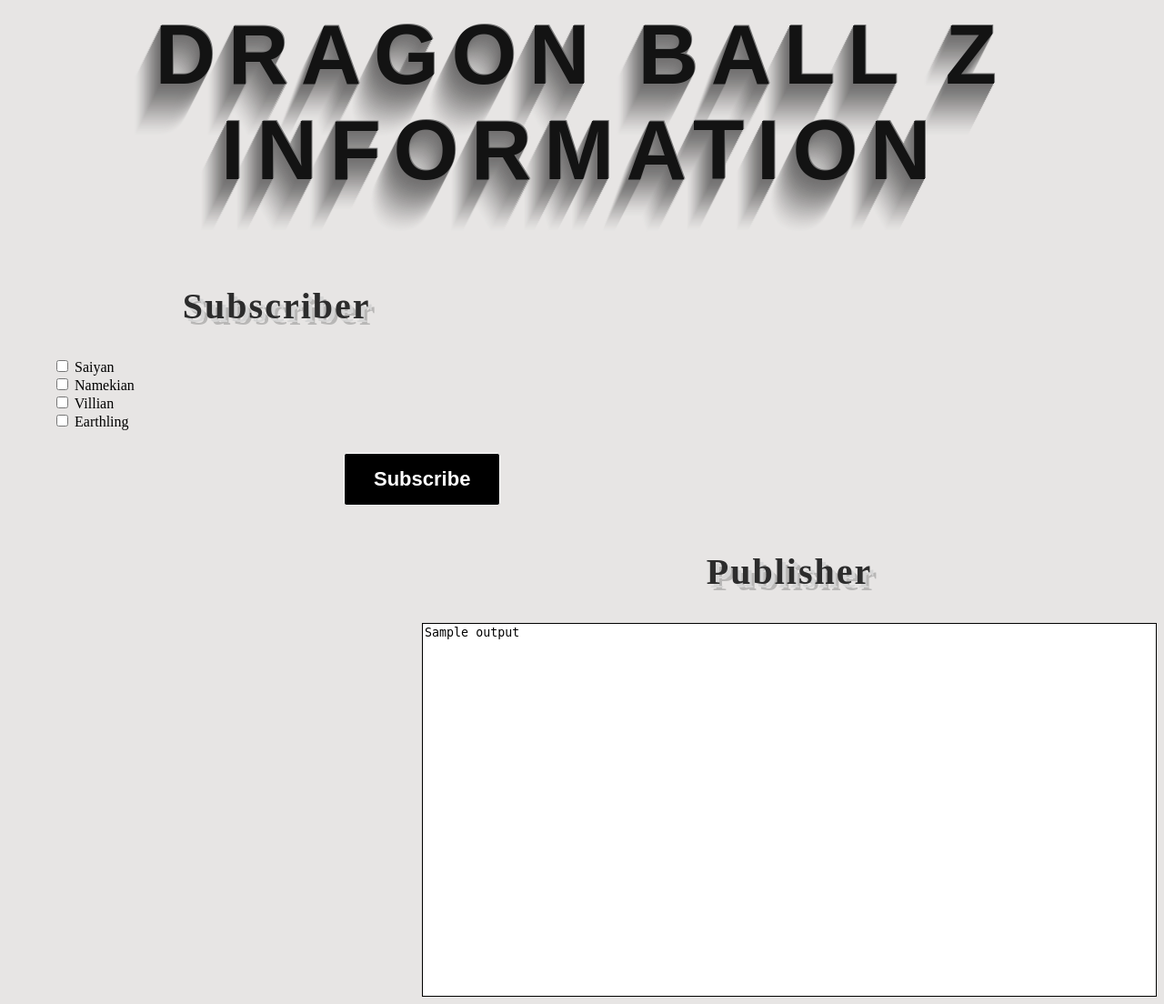
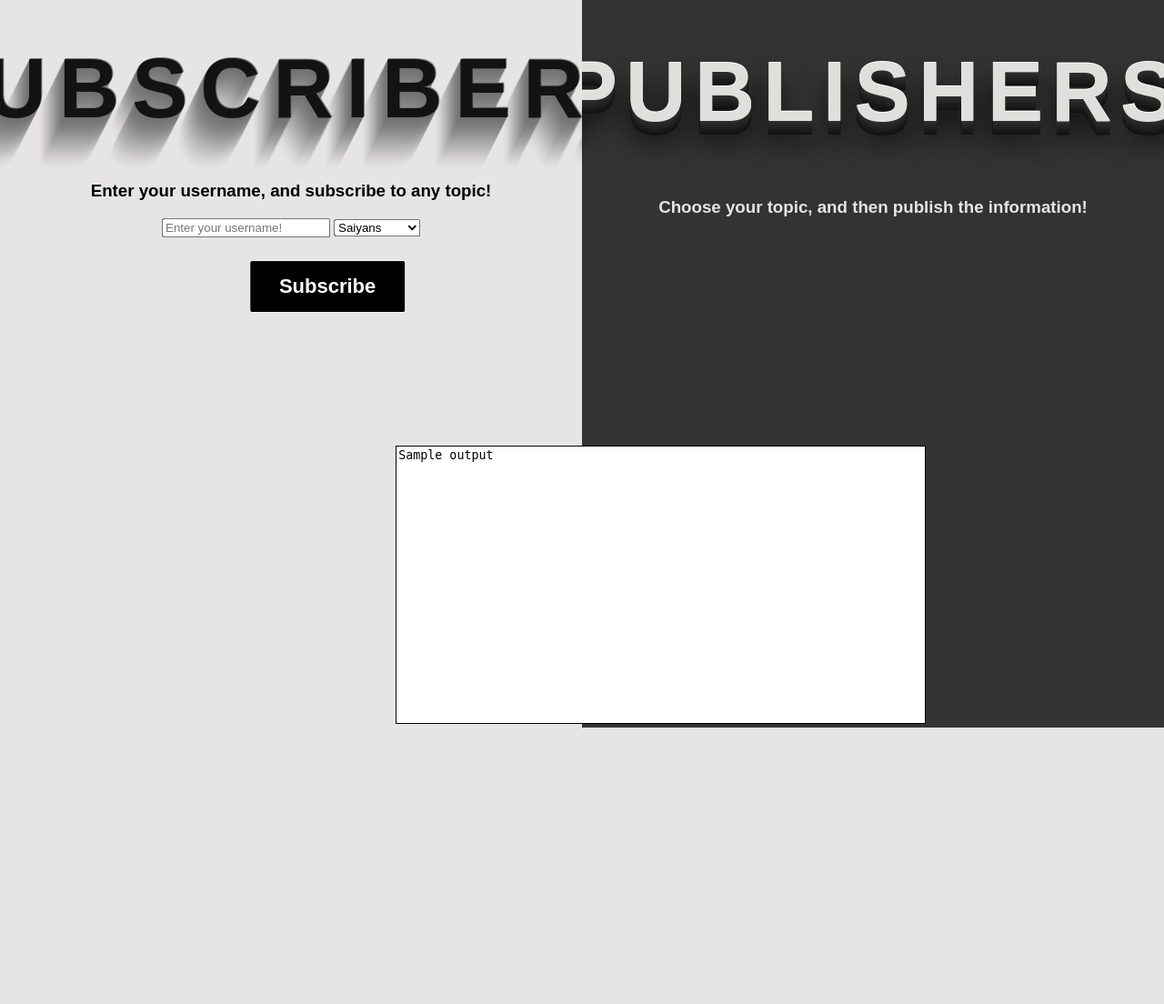
Before and after one commit to jaredpaul/Rub_a_Pub_Sub, a Flask app: template Phase2/templates/pubsub.html in a window 1280 px wide. Shown: the whole page at 91% size. After the commit the page ends 800 px from the top, so only its background shows below. Run offline with Flask 2, Linux system fonts and the light colour scheme; the template is opened without the code that fills it: most values are stand-ins (such as "Sample title", 1, 10 or a date in 2020).

Commit message:
information sends correctly, now need to distinguish pub and sub

```diff
--- a/Phase2/css/styles.css
+++ b/Phase2/css/styles.css
@@ -1,24 +1,60 @@
-html, body {
-  /* background-color: #F1F1F2; */
+/* Split the screen in half */
+.split {
+  height: 100%;
+  width: 50%;
+  position: fixed;
+  z-index: 1;
+  top: 0;
+  overflow-x: hidden;
+  padding-top: 20px;
+}
+
+/* Control the left side */
+.left {
+  left: 0;
   background-color: #e7e5e4;
 }
 
-#myEditor {
-  font-size: 16pt;
-  border: 1px solid #000000;
+/* Control the right side */
+.right {
+  right: 0;
+  background-color: #333;
 }
 
+/* If you want the content centered horizontally and vertically */
+.centered {
+  position: absolute;
+  top: 10%;
+  left: 50%;
+  transform: translate(-50%, -50%);
+  text-align: center;
+}
 
+/* Style the image inside the centered container, if needed */
+.centered img {
+  width: 150px;
+  border-radius: 50%;
+}
 
-h1 {
+#directionsSub {
+  font-family: "Avant Garde", Avantgarde, "Century Gothic", CenturyGothic, "AppleGothic", sans-serif;
+  margin-top: -10%;
+
+}
+
+#directionsPub {
+  font-family: "Avant Garde", Avantgarde, "Century Gothic", CenturyGothic, "AppleGothic", sans-serif;
+  color: #e7e5e4;
+  margin-top: -10%;
+}
+
+#subTitle {
   font-family: "Avant Garde", Avantgarde, "Century Gothic", CenturyGothic, "AppleGothic", sans-serif;
   font-size: 92px;
-  /* padding: 80px 50px; */
+  padding: 80px 50px;
   text-align: center;
   text-transform: uppercase;
   text-rendering: optimizeLegibility;
-
-
   color: #131313;
   background-color: #e7e5e4;
   letter-spacing: .15em;
@@ -54,67 +90,73 @@
     -28px 56px 1px #e4e3e2;
 }
 
-h2 {
-  /* color: #A1D6E2; */
-  /* color: #003366; */
-  /* text-shadow: -1px 0 black, 0 1px black, 1px 0 black, 0 -1px black; */
-  /* text-shadow: -1px 0 white, 0 1px white, 1px 0 white, 0 -1px white; */
-  /* text-shadow: 2px 2px #000000; */
-  /* font: "Garamond"; */
-  font-size: 40px;
-  color: #2c2c2c;
-    background-color: #e7e5e4;
-    letter-spacing: .05em;
+#pubTitle {
+  font-family: "Avant Garde", Avantgarde, "Century Gothic", CenturyGothic, "AppleGothic", sans-serif;
+  font-size: 92px;
+  padding: 80px 50px;
+  text-align: center;
+  text-transform: uppercase;
+  text-rendering: optimizeLegibility;
+  color: #e0dfdc;
+  background-color: #333;
+  letter-spacing: .1em;
   text-shadow:
-      4px 4px 0px #d5d5d5,
-      7px 7px 0px rgba(0, 0, 0, 0.2);
+    0 -1px 0 #fff,
+    0 1px 0 #2e2e2e,
+    0 2px 0 #2c2c2c,
+    0 3px 0 #2a2a2a,
+    0 4px 0 #282828,
+    0 5px 0 #262626,
+    0 6px 0 #242424,
+    0 7px 0 #222,
+    0 8px 0 #202020,
+    0 9px 0 #1e1e1e,
+    0 10px 0 #1c1c1c,
+    0 11px 0 #1a1a1a,
+    0 12px 0 #181818,
+    0 13px 0 #161616,
+    0 14px 0 #141414,
+    0 15px 0 #121212,
+    0 22px 30px rgba(0, 0, 0, 0.9);
 }
 
 textarea {
   border: 1px solid #000000;
   resize: none;
-  /* display: inline; */
 }
 
-#inline-div {
-    display: inline-block;
+#top,
+#bottom {
+  position: fixed;
+  left: 0;
+  right: 0;
+  height: 50%;
 }
 
-.left-div {
-  float: left;
-  margin-left: 50px;
+#top {
+  top: 0;
 }
 
-.right-div {
-  float: right;
-  margin-left: 150px;
-  /* margin-right: 5%; */
+#bottom {
+  bottom: 0;
 }
 
-/* .purple-border textarea {
-  border: 1px solid #ba68c8;
-  display: "inline";
+#notifBox {
+  position: absolute;
+  display: block;
+  margin-left: 34%;
+  margin-right: 66%;
+  bottom: 0;
 }
 
-.purple-border .form-control:focus {
-  border: 1px solid #ba68c8;
-  box-shadow: 0 0 0 0.2rem rgba(186, 104, 200, .25);
-  display: "inline";
-}
 
-.green-border-focus .form-control:focus {
-  border: 1px solid #8bc34a;
-  box-shadow: 0 0 0 0.2rem rgba(139, 195, 74, .25);
-  display: "inline";
-} */
 
-button {
-  /* background: #F26A24; */
-  /* background: #003366; */
-  /* background: #1995AD; */
-  /* position: relative; */
+#subButton {
+  margin-left: 45%;
+  margin-right: 55%;
+  position: absolute;
   background: #000000;
-  margin-left: 320px;
+  /* margin-left: 320px; */
   display: block;
   border: 1px solid #fff;
   color: #fff;
@@ -126,5 +168,23 @@
   border-radius: 3px;
   cursor: pointer;
   margin-top: 25px
+}
 
+#pubButton {
+  margin-left: 45%;
+  margin-right: 55%;
+  position: absolute;
+  background: #e7e5e4;
+  /* margin-left: 320px; */
+  display: block;
+  border: 1px solid #fff;
+  color: #fff;
+  /* width: 60%; */
+  padding: 15px 32px;
+  font-size: 22px;
+  font-weight: bolder;
+  /* padding: 8px 0; */
+  border-radius: 3px;
+  cursor: pointer;
+  margin-top: 25px
 }
--- a/Phase2/main.py
+++ b/Phase2/main.py
@@ -3,10 +3,9 @@
 import os
 app = Flask(__name__, static_url_path='')
 
-broker = {"saiyans": "",
-            "namekians": "",
-            "earthlings": "",
-            "villians": ""}
+map = {'info': []}
+
+
 
 @app.route('/js/<path:path>')
 def send_js(path):
@@ -29,14 +28,21 @@
 
 @app.route('/', methods=['GET', 'POST'])
 def getUserInput():
-    # Get user input from front end
-    # text = request.form['box']
-    # dispInput(text)
-    if (request.form.get('saiyan') == 'saiyan'):
-        print("saiyan is selected")
-    if (request.form.get('namekian') == 'namekian'):
-        print("namekian is selected")
-    return render_template("pubsub.html")
+    for key in request.form:
+        print(key)
+        if key == "subName":
+            str = ""
+            text = request.form.get("subSelect")
+            tempp = map['info']
+            tempp.append(text)
+            map['info'] = tempp
+            for prev in tempp:
+                str += prev + '\n'
+            return render_template("pubsub.html", output=str)
+
+        # if key == "":
+
+    return render_template("pubsub.html", output=str)
 
 
 if __name__ == '__main__':
--- a/Phase2/templates/pubsub.html
+++ b/Phase2/templates/pubsub.html
@@ -1,46 +1,80 @@
+<!DOCTYPE html>
+<html lang="en" dir="ltr">
+
 <head>
-
-  <head>
-    <meta charset="utf-8">
-    <title>Phase 2 Input</title>
-    <link rel="stylesheet" href="/css/styles.css">
-  </head>
+  <meta charset="utf-8">
+  <title>Phase 2 Input</title>
+  <link rel="stylesheet" href="/css/styles.css">
+</head>
 
 <body>
 
-  <h1>Dragon Ball Z Information</h1>
+  <div id="top">
+
+    <div class="split left">
+      <div class="centered">
+        <h1 id='subTitle'>Subscribers</h1>
+        <h3 id='directionsSub'>Enter your username, and subscribe to any topic!</h3>
+        <form method="POST">
+          <input type="text" id="Stopic" name="subName" placeholder="Enter your username!">
+          <select name="subSelect">
+            <option value="Saiyans">Saiyans</option>
+            <option value="Namekians">Namekians</option>
+            <option value="Earthling">Earthlings</option>
+            <option value="Majin">Majin</option>
+            <option value="the Ginyu Force">Ginyu Force</option>
+            <option value="the Z-Fighters">Z Fighters</option>
+          </select>
+          <div>
+            <button id="subButton" type=submit align="center">Subscribe</button>
+          </div>
+        </form>
+      </div>
+    </div>
 
 
-  <div id="inline-div">
 
-
-    <div class="left-div">
-      <h2 align="center">Subscriber</h2>
-      <form method="POST">
-
-          <input type="checkbox" name="saiyan" value="saiyan" autocomplete="off"> Saiyan<br>
-          <input type="checkbox" name="namekian" value="namekian" autocomplete="off"> Namekian<br>
-          <input type="checkbox" name="villian" value="villian" autocomplete="off"> Villian<br>
-          <input type="checkbox" name="earthling" value="earthling" autocomplete="off"> Earthling
-          <!-- <textarea class='form-control' name="box" rows='27' cols=98></textarea>-->
-          <button id="runButton" type=submit align="center">Subscribe</button>
-
-      </form>
+    <div class="split right">
+      <div class="centered">
+        <h1 id='pubTitle'>Publishers</h1>
+        <h3 id='directionsPub'>Choose your topic, and then publish the information!</h3>
+        <!-- <form method="POST">
+          <textarea name="pubInfo" rows="10" cols="50"></textarea>
+          <select name="subSelect">
+            <option value="Saiyans">Saiyans</option>
+            <option value="Namekians">Namekians</option>
+            <option value="Earthling">Earthlings</option>
+            <option value="Majin">Majin</option>
+            <option value="the Ginyu Force">Ginyu Force</option>
+            <option value="the Z-Fighters">Z Fighters</option>
+          </select>
+          <div>
+            <button id="pubButton" type=submit align="center">Publish</button>
+          </div>
+        </form> -->
+      </div>
     </div>
+  </div>
 
 
 
 
 
-    <div class="right-div">
-      <h2 align="center">Publisher</h2>
-      <label for="ControlTextAreaOutput"></label>
-      <textarea name="output" rows="27" cols="98">{{output}}</textarea>
+
+  <div id="bottom">
+    <div id="notifBox">
+      <textarea name="notifications" id='notifications' rows="20" cols="70">{{output}}</textarea>
     </div>
+  </div>
 
-    <div style="clear: both;"></div>
 
-  </div>
+
+
+
+
+
+
+
 
 </body>
 
```
Lines whose indentation alone changed are shown as unchanged.
